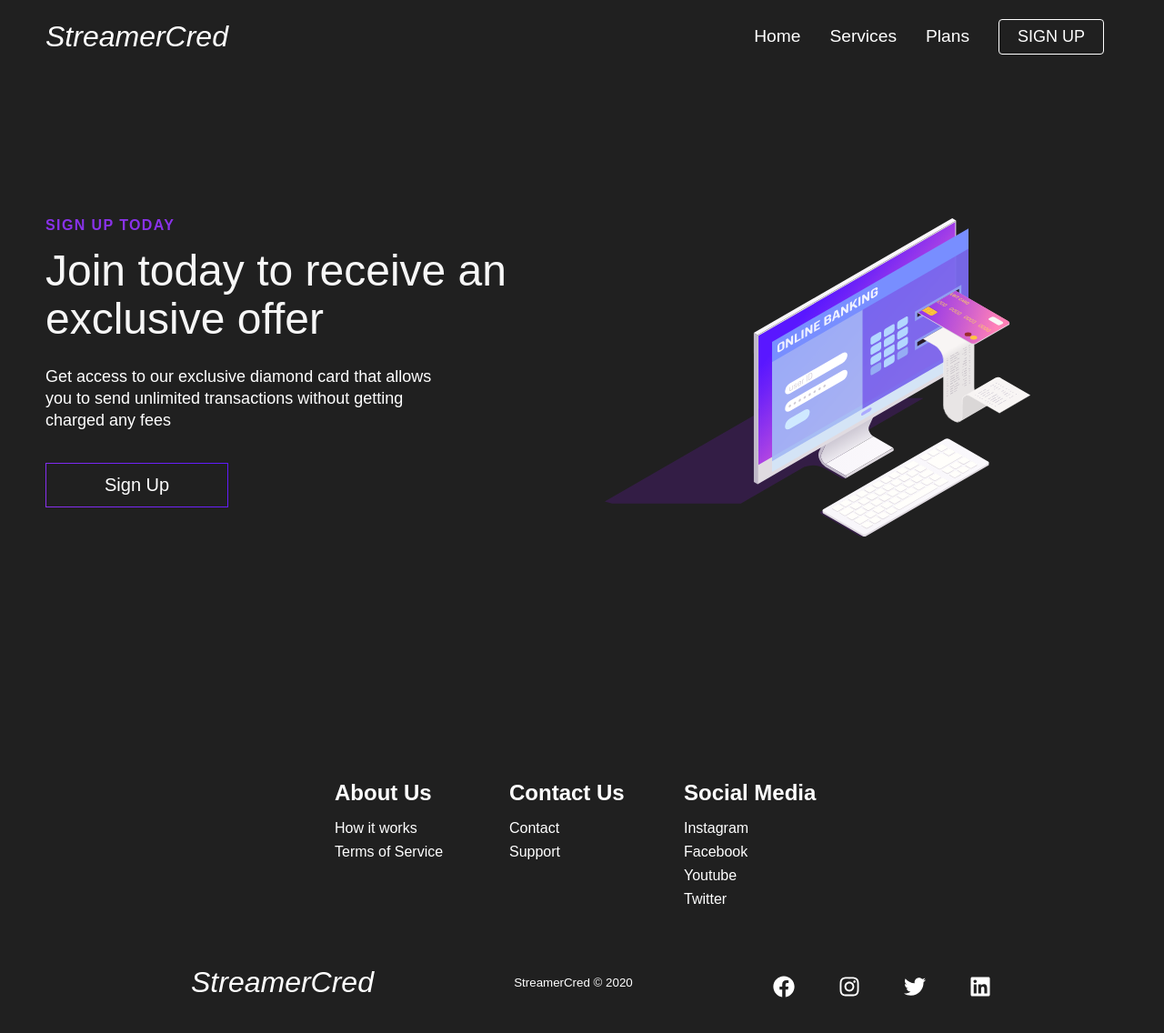
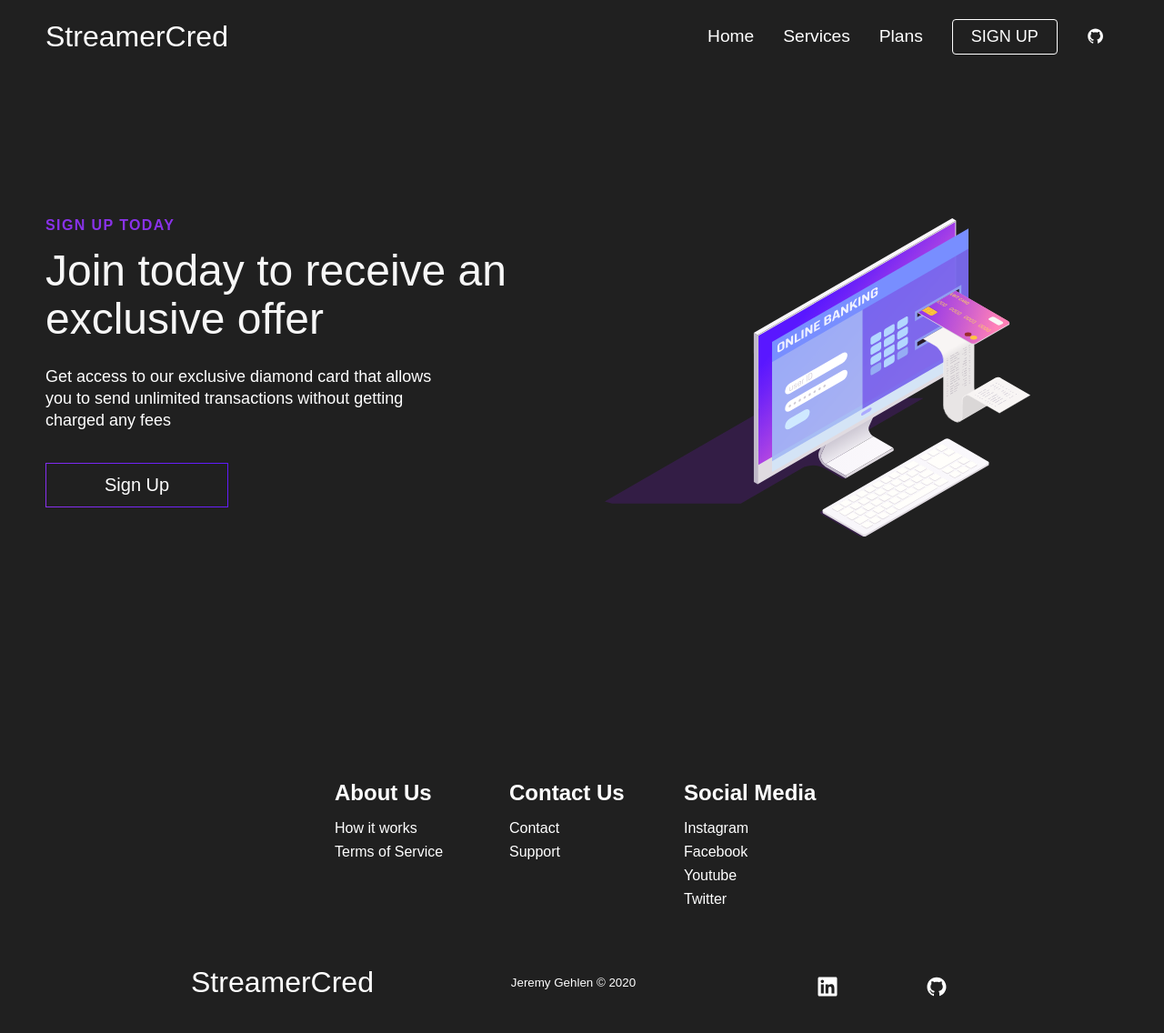
Before and after one commit to JSGehlen/react-website, a React (Create React App) app: page /sign-up in a window 1280 px wide. Shown: the top 1136 px of the page at 91% size. Built offline with nearby package versions, Linux system fonts and the light colour scheme.

Commit message:
Small updates

```diff
--- a/src/components/Navbar.js
+++ b/src/components/Navbar.js
@@ -1,6 +1,7 @@
 import React, { useState, useEffect } from "react";
 import { Link } from "react-router-dom";
 import { FaBars, FaTimes } from "react-icons/fa";
+import { AiFillGithub } from "react-icons/ai";
 import { Button } from "./Button";
 import { IconContext } from "react-icons/lib";
 
@@ -30,7 +31,6 @@ function Navbar() {
         <div className="navbar">
           <div className="navbar__container container">
             <Link to="/" className="navbar--logo" onClick={closeMobileMenu}>
-
               StreamerCred
             </Link>
             <div className="menu-icon" onClick={handleClick}>
@@ -81,6 +81,17 @@ function Navbar() {
                   </Link>
                 )}
               </li>
+              <li className="navbar__menu--item">
+                <a
+                  href="https://github.com/JSGehlen/streamercred"
+                  target="_blank"
+                  rel="noopener noreferrer"
+                  className="navbar--links"
+                  onClick={closeMobileMenu}
+                >
+                  <AiFillGithub />
+                </a>
+              </li>
             </ul>
           </div>
         </div>
--- a/src/components/Plans.js
+++ b/src/components/Plans.js
@@ -33,7 +33,7 @@ function Plans() {
                 <p>per month</p>
                 <ul className="pricing__container--features">
                   <li>100 Transactions</li>
-                  <li>2% Cash Back</li>
+                  <li>Weekly Graph View</li>
                   <li>10,000 Limit</li>
                 </ul>
                 <Button buttonSize="btn--wide" buttonColor="secondary">
@@ -56,7 +56,7 @@ function Plans() {
                 <p>per month</p>
                 <ul className="pricing__container--features">
                   <li>1000 Transactions</li>
-                  <li>3.5% Cash Back</li>
+                  <li>Monthly Graph View</li>
                   <li>100,000 Limit</li>
                 </ul>
                 <Button buttonSize="btn--wide" buttonColor="secondary">
@@ -79,7 +79,7 @@ function Plans() {
                 <p>per month</p>
                 <ul className="pricing__container--features">
                   <li>Unlimited Transactions</li>
-                  <li>5% Cash Back</li>
+                  <li>Annual Graph View</li>
                   <li>Unlimited Spending</li>
                 </ul>
                 <Button buttonSize="btn--wide" buttonColor="secondary">
--- a/src/components/pages/Footer/Footer.js
+++ b/src/components/pages/Footer/Footer.js
@@ -1,7 +1,7 @@
 import React from "react";
 import { Link } from "react-router-dom";
-
-import { FaFacebook, FaInstagram, FaTwitter, FaLinkedin } from "react-icons/fa";
+import { AiFillGithub } from "react-icons/ai";
+import { FaLinkedin } from "react-icons/fa";
 
 function Footer() {
   return (
@@ -34,40 +34,25 @@ function Footer() {
           <Link to="/" className="social__logo">
             StreamerCred
           </Link>
-          <small className="copyright">StreamerCred © 2020</small>
+          <small className="copyright">Jeremy Gehlen © 2020</small>
           <div className="social__wrap--icons">
-            <Link
+            <a
               className="social__wrap--icons__link"
-              to="/"
-              target="_blank"
-              aria-label="Facebook"
-            >
-              <FaFacebook />
-            </Link>
-            <Link
-              className="social__wrap--icons__link"
-              to="/"
-              target="_blank"
-              aria-label="Instagram"
-            >
-              <FaInstagram />
-            </Link>
-            <Link
-              className="social__wrap--icons__link"
-              to="/"
-              target="_blank"
-              aria-label="Twitter"
-            >
-              <FaTwitter />
-            </Link>
-            <Link
-              className="social__wrap--icons__link"
-              to="/"
+              href="https://www.linkedin.com/in/jeremy-gehlen/"
+              rel="noopener noreferrer"
               target="_blank"
               aria-label="LinkedIn"
             >
               <FaLinkedin />
-            </Link>
+            </a>
+            <a
+              href="https://github.com/JSGehlen/streamercred"
+              target="_blank"
+              rel="noopener noreferrer"
+              className="social__wrap--icons__link"
+            >
+              <AiFillGithub />
+            </a>
           </div>
         </div>
       </section>
--- a/src/components/pages/HomePage/Data.js
+++ b/src/components/pages/HomePage/Data.js
@@ -1,8 +1,8 @@
 export const homeObjOne = {
-  subject: "Exclusive Access",
+  subject: "Exclusive Bank for Streamers",
   headline: "Next level online banking",
   description:
-    "Get access to our exclusive online banking in the cloud that allows you to send unlimited transactions, track your spendings and more without getting charged any fees",
+    "Get access to our exclusive online banking in the cloud made spesifically for streamers. Send unlimited transactions, track your spendings and more without getting charged any fees",
   buttonLabel: "Get Started",
   imgStart: "",
   img: "images/Bank.svg",
@@ -12,8 +12,7 @@ export const homeObjOne = {
 export const homeObjTwo = {
   subject: "EASY SETUP",
   headline: "Super fast and simple setup process",
-  description:
-  "Get set up in minutes. We have a fast and easy setup",
+  description: "Get set up in minutes. We have a fast and easy setup",
   buttonLabel: "Start Now",
   imgStart: "start",
   img: "images/OnlineBanking.svg",
--- a/src/styles/components/_navbar.scss
+++ b/src/styles/components/_navbar.scss
@@ -33,7 +33,6 @@
     font-size: 2rem;
     display: flex;
     align-items: center;
-    font-style: italic;
 
 
     @include portable {
--- a/src/styles/layout/_footer.scss
+++ b/src/styles/layout/_footer.scss
@@ -76,7 +76,7 @@
 
     &--icons {
       display: flex;
-      justify-content: space-between;
+      justify-content: space-around;
       align-items: center;
       width: 240px;
 
@@ -97,7 +97,6 @@
     display: flex;
     align-items: center;
     margin-bottom: 16px;
-    font-style: italic;
   }
 }
 
--- a/src/styles/main.css
+++ b/src/styles/main.css
@@ -248,9 +248,8 @@ img {
   display: -webkit-box;
   display: -ms-flexbox;
   display: flex;
-  -webkit-box-pack: justify;
-      -ms-flex-pack: justify;
-          justify-content: space-between;
+  -ms-flex-pack: distribute;
+      justify-content: space-around;
   -webkit-box-align: center;
       -ms-flex-align: center;
           align-items: center;
@@ -276,7 +275,6 @@ img {
       -ms-flex-align: center;
           align-items: center;
   margin-bottom: 16px;
-  font-style: italic;
 }
 
 .copyright {
@@ -460,7 +458,6 @@ img {
   -webkit-box-align: center;
       -ms-flex-align: center;
           align-items: center;
-  font-style: italic;
 }
 
 @media (max-width: 991px) {
```
Also changed, not shown: 1 other file (tests, documents, lock files or other folders).
